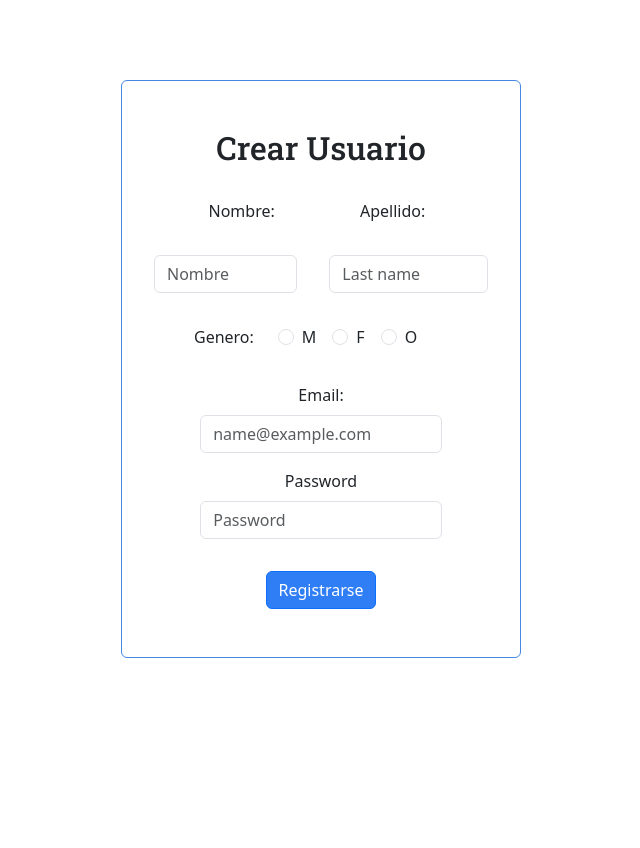
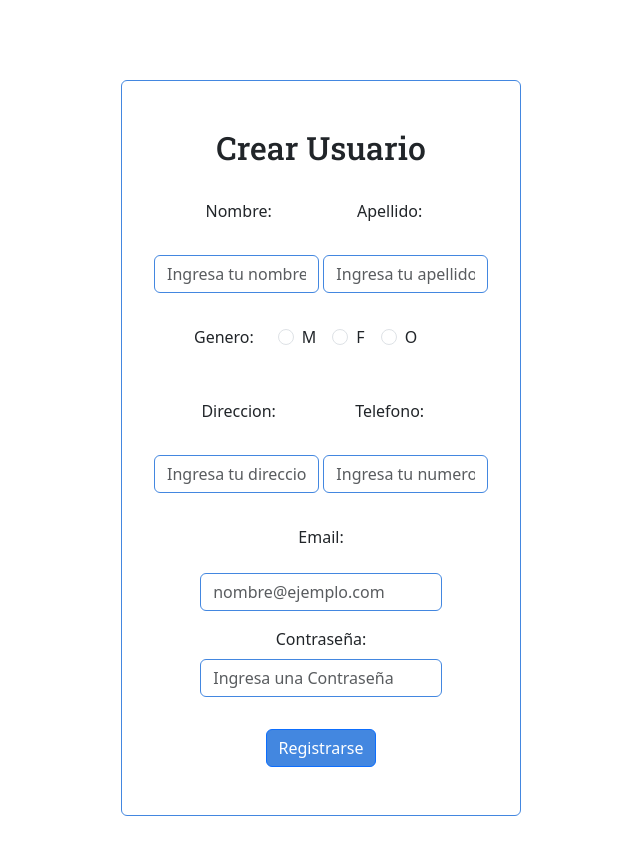
Before and after one commit to aChacin8/reminder-project-backend, a React (Vite) app: page /SignUp in a window 1280 px wide. Shown: the whole page, without its empty margins (319-959 px from the left). Before the commit the page ends 800 px from the top, so only its background shows below. Built offline with nearby package versions, Linux system fonts and the light colour scheme.

Commit message:
Corrección de estilos

```diff
--- a/src/pages/auth/SignUp.scss
+++ b/src/pages/auth/Auth.scss
@@ -1,5 +1,12 @@
+$border: rgb(67, 135, 224);
+
+@mixin border () {
+    border-color:$border;
+}
+
 #signup, #login {
-    border-color: rgb(67, 135, 224);
+    @include border();
+
     margin-top: 10rem;
     &__tittle{
         font-family: "Roboto Slab", serif;
@@ -10,9 +17,9 @@
         display: flex;
     }
 
-    &__name-first {
+    &__name-first, &__location {
         margin-left: -1rem;
-        padding-right: 2rem;
+        width: 120%;
     }
 
     &__gender {
@@ -26,8 +33,12 @@
         justify-self: center;
     }
 
+    &__name-first, &__name-last, &__location, &__phone, &__password, &__email{
+        border-color: $border;
+    }
+
     &__btn {
-        background-color: rgb(47, 126, 245);
+        background-color: $border;
         color: rgb(255, 255, 255);
 
         &:hover {
--- a/src/pages/auth/Login.jsx
+++ b/src/pages/auth/Login.jsx
@@ -1,6 +1,7 @@
 import { Card, Button, Form } from 'react-bootstrap';
 import { useForm } from 'react-hook-form';
 import { NavLink } from 'react-router-dom';
+import './Auth.scss'
 
 const Login = () => {
     const { register, handleSubmit, formState: { errors } } = useForm();
--- a/src/pages/auth/SignUp.jsx
+++ b/src/pages/auth/SignUp.jsx
@@ -1,5 +1,5 @@
 import { Card, Button, Form } from 'react-bootstrap';
-import './SignUp.scss'
+import './Auth.scss'
 import { useForm } from 'react-hook-form';
 
 const SingUp = () => {
@@ -19,11 +19,10 @@ const SingUp = () => {
                                 id='signup__name-first'
                                 className='mt-3'
                                 name='first_name'
-                                placeholder='Nombre'
+                                placeholder='Ingresa tu nombre'
                                 required
                                 {...register('first_name')}
                             />
-                            <p>{errors.firstName?.message}</p>
                         </Form.Group>
 
                         <Form.Group className='mb-3' id='signup__form-name'>
@@ -33,11 +32,10 @@ const SingUp = () => {
                                 id='signup__name-last'
                                 className='m-3'
                                 name='last_name'
-                                placeholder='Last name'
+                                placeholder='Ingresa tu apellido'
                                 required
                                 {...register('last_name')}
                             />
-                            <p>{errors.lastName?.message}</p>
                         </Form.Group>
                     </Form.Group>
 
@@ -71,7 +69,32 @@ const SingUp = () => {
                                 />
                             </div>
                         ))}
-                        <p>{errors.gender?.message}</p>
+                    </Form.Group>
+
+                    <Form.Group className='mt-3' id='signup__form-div'>
+                        <Form.Group className='mb-3' id='signup__form-location'>
+                            <Form.Label className='m-3'>Direccion:</Form.Label>
+                            <Form.Control
+                                type='text'
+                                id='signup__location'
+                                className='mt-3'
+                                name='location'
+                                placeholder='Ingresa tu direccion'
+                                required
+                                {...register('location')}
+                            />
+                        </Form.Group>
+                        <Form.Group className='mb-3' id='signup__form-phone'>
+                            <Form.Label className='m-3'>Telefono:</Form.Label>
+                            <Form.Control
+                                type='text'
+                                id='signup__phone'
+                                className='m-3'
+                                name='phone_number'
+                                placeholder='Ingresa tu numero telefonico'
+                                {...register('phone_number')}
+                            />
+                        </Form.Group>
                     </Form.Group>
 
                     <Form.Group className='mb-3'>
@@ -79,26 +102,26 @@ const SingUp = () => {
                         <Form.Control
                             type='email'
                             name='email'
+                            className='m-3'
                             id='signup__email'
-                            placeholder='name@example.com'
+                            placeholder='nombre@ejemplo.com'
                             required
                             {...register('email')}
                         />
-                        <p>{errors.email?.message}</p>
                     </Form.Group>
 
                     <Form.Group className='mb-3'>
-                        <Form.Label>Password</Form.Label>
+                        <Form.Label>Contraseña:</Form.Label>
                         <Form.Control
                             type='password'
                             name='password'
                             id='signup__password'
-                            placeholder='Password'
+                            placeholder='Ingresa una Contraseña'
                             required
                             {...register('password')}
                         />
-                        <p>{errors.password?.message}</p>
                     </Form.Group>
+
                     <Button variant='success' type='submit' className='btn btn-outline-primary mt-3' id='signup__btn'>Registrarse </Button>
                 </Form>
             </Card.Body>
```
